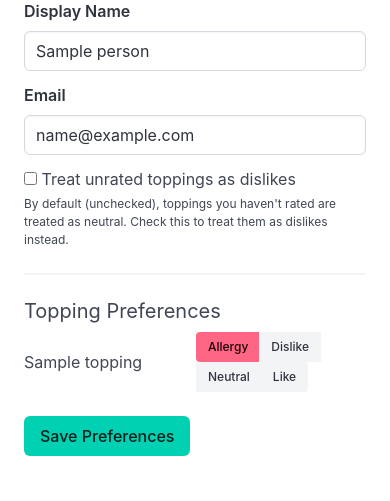
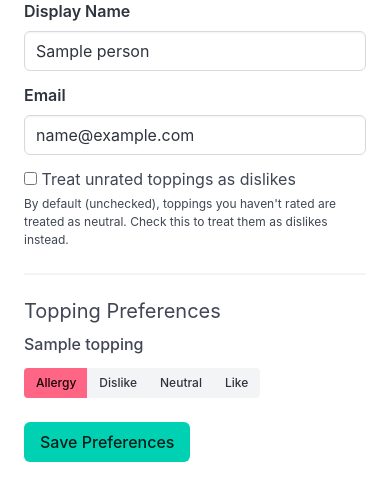
Before and after one commit to dlareau/pizza_solver, a Django app: page /profile/edit/ in a window 390 px wide. Shown: the part 163-664 px from the top of the page. Run offline with Django 5.2, Linux system fonts and the light colour scheme; a user stored in the database is signed in; tables that the repository leaves empty hold one stand-in row (values such as "Sample post").

Commit message:
fix mobile prefrences layout

```diff
--- a/webapp/templates/webapp/profile/_preferences_form.html
+++ b/webapp/templates/webapp/profile/_preferences_form.html
@@ -2,8 +2,9 @@
 <h2 class="subtitle mb-2">Topping Preferences</h2>
 
 {% for topping in toppings %}
-<div class="is-flex is-align-items-center mb-2" style="gap: 0.75rem;">
-  <span style="min-width: 10rem;">{{ topping.name }}</span>
+<div class="is-flex is-align-items-center mb-2" style="gap: 0.75rem; flex-wrap: wrap;">
+  <span style="width: 100%; font-weight: 500;" class="is-hidden-tablet">{{ topping.name }}</span>
+  <span style="min-width: 10rem;" class="is-hidden-mobile">{{ topping.name }}</span>
   <div class="buttons has-addons mb-0" data-topping="{{ topping.pk }}">
     <button type="button" data-value="allergy"
             class="button is-small pref-btn {% if topping.pk in allergy_ids %}is-danger{% else %}is-light{% endif %}">Allergy</button>
```
Also changed, not shown: webapp/migrations/0008_change_optimization_mode_default.py (added).
